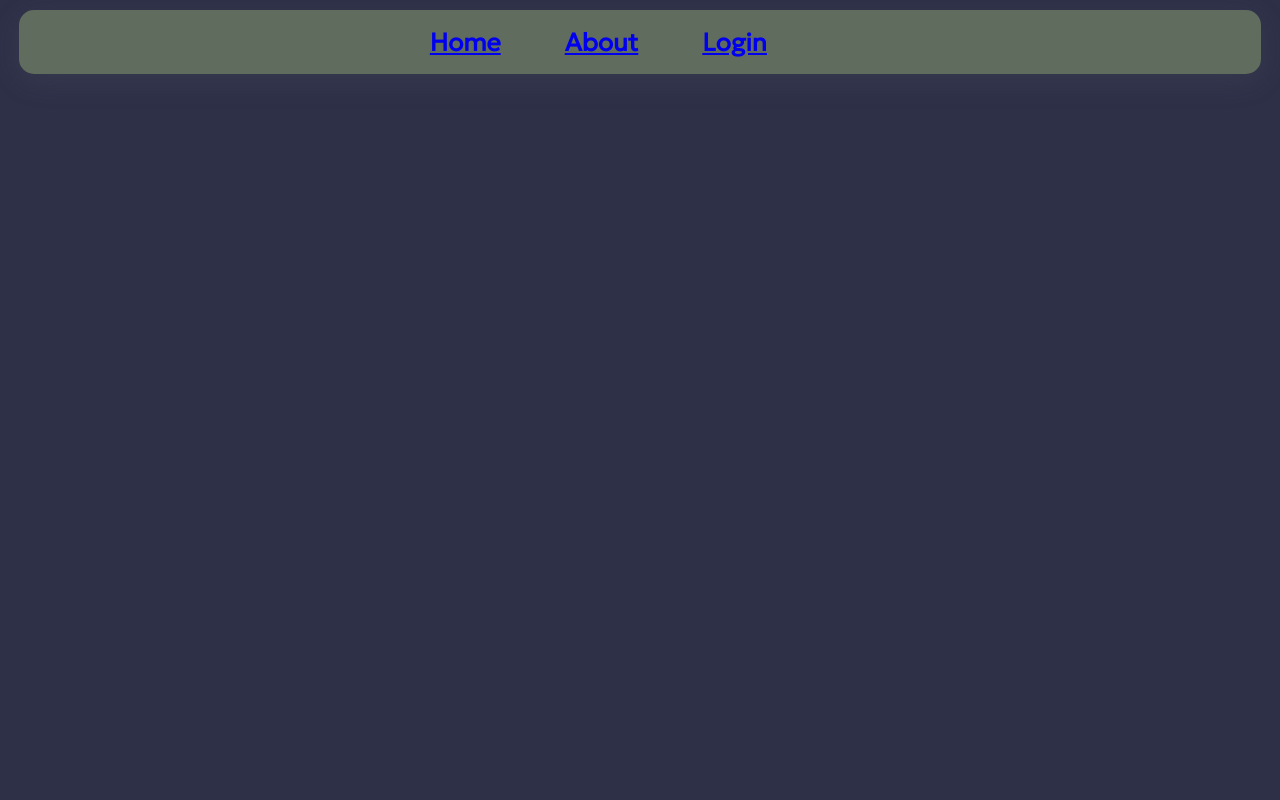
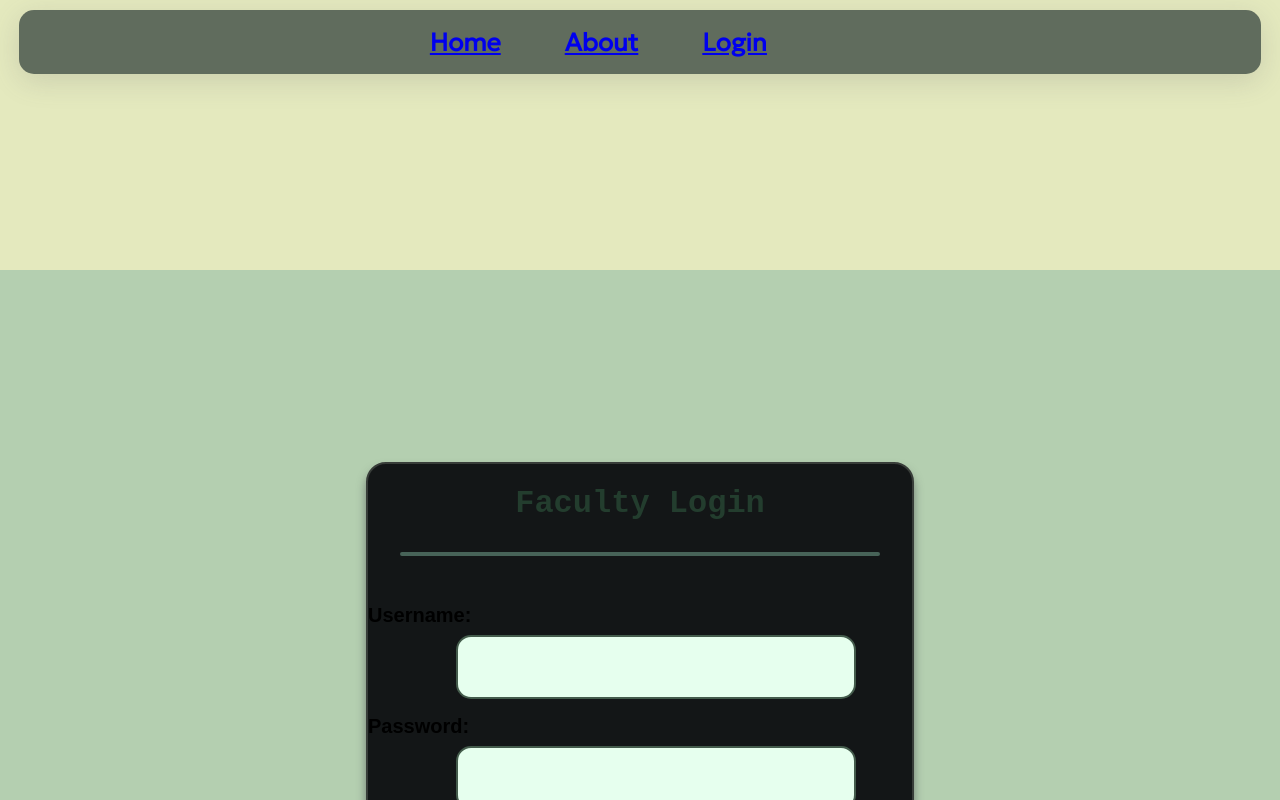
Before and after one commit to krsnoki/Permissy, a React (Vite) app: page / in a window 1280 px wide. Built offline with nearby package versions, Linux system fonts and the light colour scheme; a web font is replaced by a local one.

Commit message:
link and react router dom

```diff
--- a/src/main.jsx
+++ b/src/main.jsx
@@ -1,4 +1,4 @@
-import ReactDOM from 'react-dom'
+import ReactDOM from 'react-dom/client'
 import React from 'react'
 import { RouterProvider } from 'react-router-dom'
 import { router } from './routes' // Assuming you exported the router correctly
--- a/src/pages/about.jsx
+++ b/src/pages/about.jsx
@@ -1,7 +1,9 @@
 // Note: About page
+import Navbar from "../components/navbar"
 function About() {
     return (
         <>
+            <Navbar />
             <h1>About</h1>
         </>
     )
--- a/src/pages/hero.jsx
+++ b/src/pages/hero.jsx
@@ -1,14 +1,21 @@
 import '../styles/global.css'
+import Navbar from '../components/navbar'
+import Login from './login'
+import Footer from '../components/footer'
+
 
 function Hero() {
     return (
+    <> <Navbar/>
         <div className='hero'>
             <div className='text'>
                 <h1>Permissy</h1>
                 <div className='subheading'><h3>Effortless Authorization, Simplified Permissions</h3></div>
-
             </div>
         </div>
+        <Login/>
+        <Footer />
+    </>
     )
 }
 
--- a/src/pages/login.jsx
+++ b/src/pages/login.jsx
@@ -2,7 +2,9 @@
 
 import '../styles/global.css';
 import '../styles/login.css';
+import Navbar from '../components/navbar';
 import { useFormik } from 'formik';
+import { useEffect, useRef } from 'react';
 
 function Login() {
 
@@ -14,10 +16,22 @@ function Login() {
         onSubmit: values => {
             console.log('Form values: ', values);
         }
-    })
+    });
+
+
+    const scrollRef = useRef(null);
+
+    useEffect(() => {
+      const timer = setTimeout(() => {
+        scrollRef.current.scrollIntoView({ behavior: 'smooth' });
+      }, 4500);
+
+      return () => clearTimeout(timer);
+    }, []);
 
     return (
-
+        <div className='login-container' ref={scrollRef}>
+        <Navbar />
         <div className='login-container'>
             <div className='login-area'>
                 <div className='loginhead'> <h1>Faculty Login</h1></div>
@@ -49,6 +63,7 @@ function Login() {
 
             </div>
         </div>
+        </div>
     )
 }
 
--- a/src/routes.jsx
+++ b/src/routes.jsx
@@ -4,15 +4,14 @@ import {
   Route,
 } from "react-router-dom"
 
-import Navbar from './components/navbar';
 
 import Hero from './pages/hero'
 import About from './pages/about';
 import Login from './pages/login';
 
 export  const router = createBrowserRouter(createRoutesFromElements(
-  <Route path="/" element={<Navbar />}>
-    <Route index element={<Hero />} />
+  <Route path="/"  element={ <Hero />}>
+
     <Route path="about" element={<About />} />
     <Route path="login" element={<Login />} />
   </Route>
--- a/src/styles/global.css
+++ b/src/styles/global.css
@@ -106,6 +106,7 @@
   .text h1{
     font-size: 20vh;
     font-family:'Philosopher', sans-serif;
+    animation: disappear 4s 2s both infinite;
     color: #0B5563;
     margin: 0 0 25px;
   }
@@ -116,6 +117,7 @@
     justify-content: space-around;
     align-self: center;
     text-align: center;
+    animation: disappear 4s 2s both infinite;
   }
   .subheading h3{
     color: #2A2F4F;
@@ -123,6 +125,15 @@
     font-style: italic;
 
   }
+  @keyframes disappear {
+    50% {
+        text-shadow: 0 0 40px #323232;
+    }
+    to {
+        text-shadow: 0 0 20px #323232;
+        opacity: 0;
+    }
+}
   /* ================================= Hero css ================================== */
 
   /*================================ Login css ===================================*/
--- a/src/styles/login.css
+++ b/src/styles/login.css
@@ -2,18 +2,16 @@
 @import url('https://fonts.googleapis.com/css2?family=Ysabeau+Office:wght@500&display=swap');
 
 .login-area{
-    width: 40vw;
     height: 60vh;
     margin-top: 4rem;
 
-    background-color: #eff9ff;
+    background-color: #131617;
     border-radius: 20px;
-    border: 2pt rgb(168, 193, 175) solid;
+    border: 2pt rgb(56, 61, 57) solid;
+    box-shadow: rgba(63, 63, 70, 0.564) 0px 7px 10px 0px;
 
     display: flex;
     flex-direction: column;
-    justify-content: center;
-    align-items: center;
 }
 .loginhead{
     /* border: 2pt black solid; */
```
